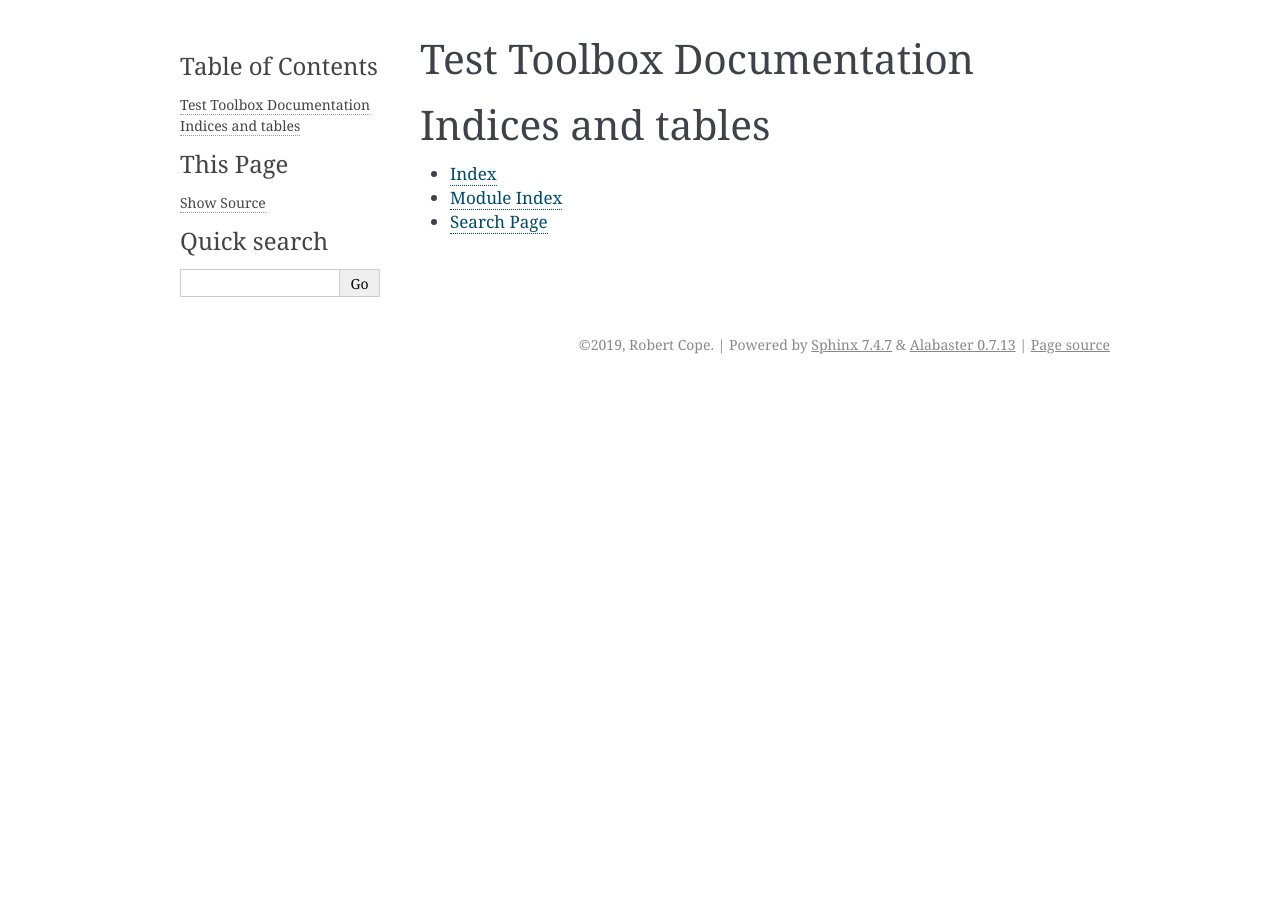
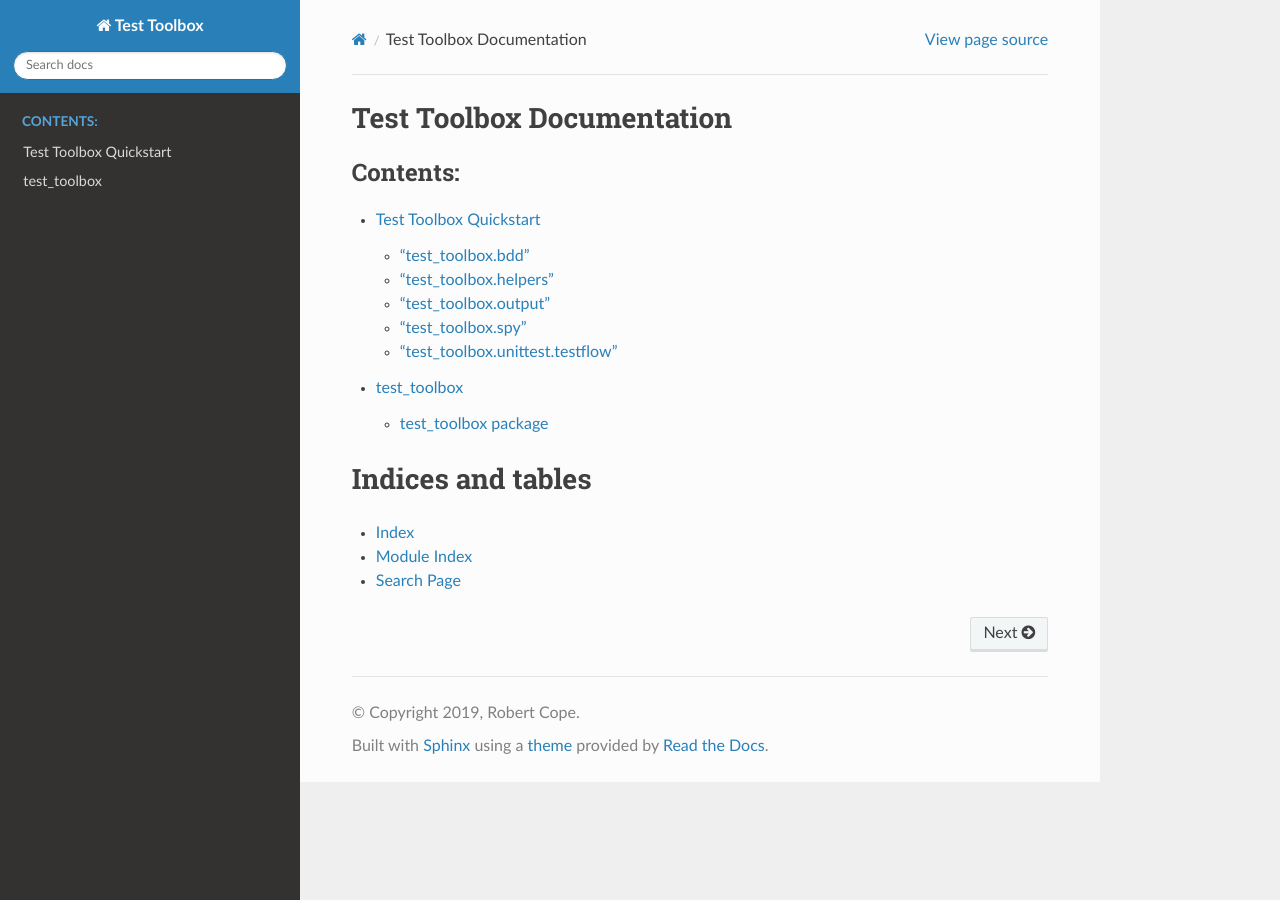
Before and after one commit to cope-systems/test-toolbox, a Sphinx documentation site: the page built from doc/index.rst, in a window 1280 px wide. Built offline with Sphinx 7.4.7 and the Read the Docs theme 2.0.0, drawn with Linux system fonts in a browser that asks for light colours.

```diff
--- a/doc/conf.py
+++ b/doc/conf.py
@@ -50,7 +50,7 @@ exclude_patterns = ['_build', 'Thumbs.db', '.DS_Store']
 # The theme to use for HTML and HTML Help pages.  See the documentation for
 # a list of builtin themes.
 #
-html_theme = 'alabaster'
+html_theme = 'sphinx_rtd_theme'
 
 # Add any paths that contain custom static files (such as style sheets) here,
 # relative to this directory. They are copied after the builtin static files,
--- a/doc/index.rst
+++ b/doc/index.rst
@@ -5,6 +5,9 @@ Test Toolbox Documentation
 .. toctree::
    :maxdepth: 2
    :caption: Contents:
+
+   quickstart
+   modules
 
 
 
```
Also changed, not shown: README.md (+4 -0 lines).
